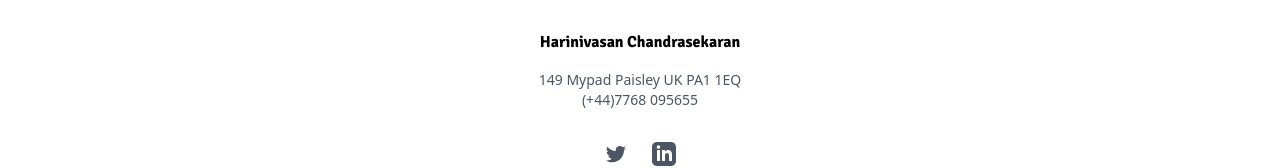
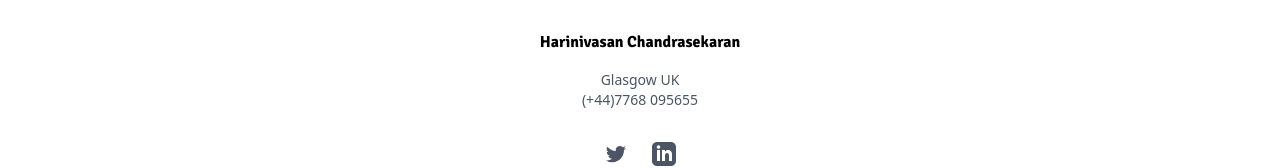
Before and after one commit to CandyKutta/photography, a website: page index.html in a window 1280 px wide. Shown: the part 2106-2274 px from the top of the page. Drawn offline with nearby package versions, Linux system fonts and the light colour scheme; some packages are replaced by stand-ins of ours; files that its build step writes are made by us from their sources; a script that the page names is missing.

Commit message:
Update index.html
dress update

```diff
--- a/index.html
+++ b/index.html
@@ -285,7 +285,7 @@
         <div>
           <p class="font-signika"><b>Harinivasan Chandrasekaran</b></p>
           <p class="mt-4 text-sm text-gray-600 dark:text-gray-300">
-            149 Mypad Paisley UK PA1 1EQ<br />(+44)7768 095655
+            Glasgow UK<br />(+44)7768 095655
           </p>
           <div class="flex mx-auto">
             <div class="mx-auto space-x-6 flex mt-8 text-gray-600 dark:text-gray-300">
```
